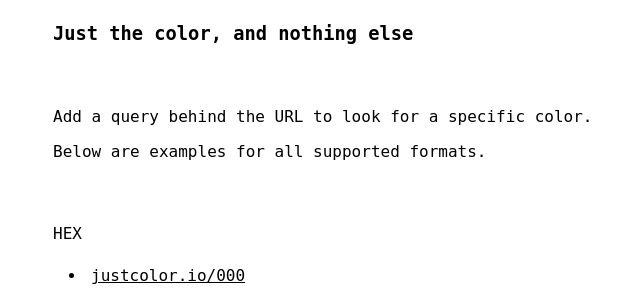
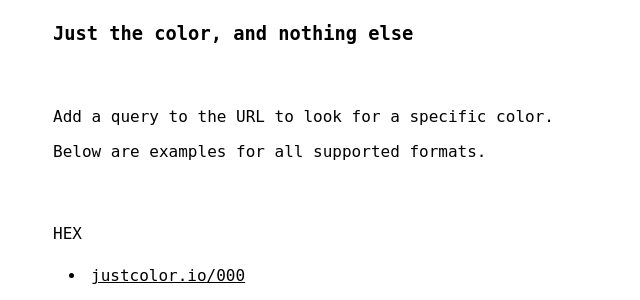
Before and after one commit to chunkhang/justcolor.io, a Flask app: page / in a window 1280 px wide. Shown: the part 137-437 px from the top of the page, without its empty margins (27-667 px from the left). Run offline with Flask 2, Linux system fonts and the light colour scheme.

Commit message:
Update home template

```diff
--- a/templates/home.html
+++ b/templates/home.html
@@ -6,7 +6,7 @@
   <main>
     {% include 'header.html' %}
     <section>
-      <p>Add a query behind the URL to look for a specific color.</p>
+      <p>Add a query to the URL to look for a specific color.</p>
       <p>Below are examples for all supported formats.</p>
     </section>
     <section>
```
